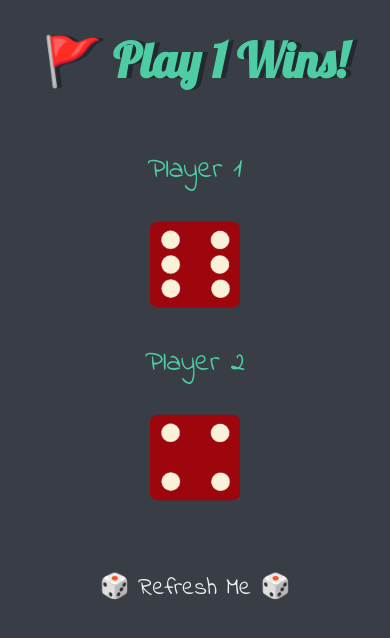
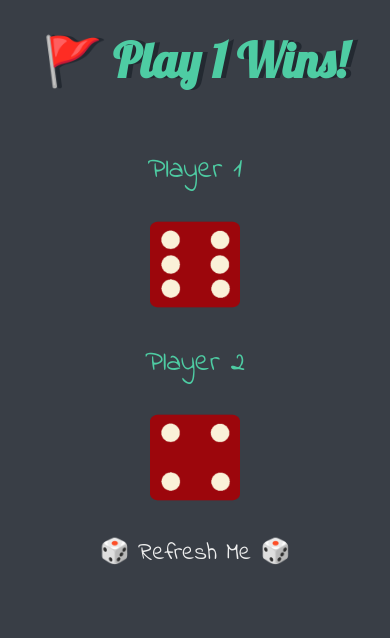
Before and after one commit to AbbasKaif/dicegame, a plain HTML site: page index.html in a window 390 px wide. Drawn offline with Linux system fonts and the light colour scheme.

Commit message:
Update styles.css

```diff
--- a/css/styles.css
+++ b/css/styles.css
@@ -64,7 +64,7 @@ footer {
   }
 
   footer {
-    margin-top: 65px;
+    margin-top: 30px;
     font-size: 1.5rem;
   }
 }
```
